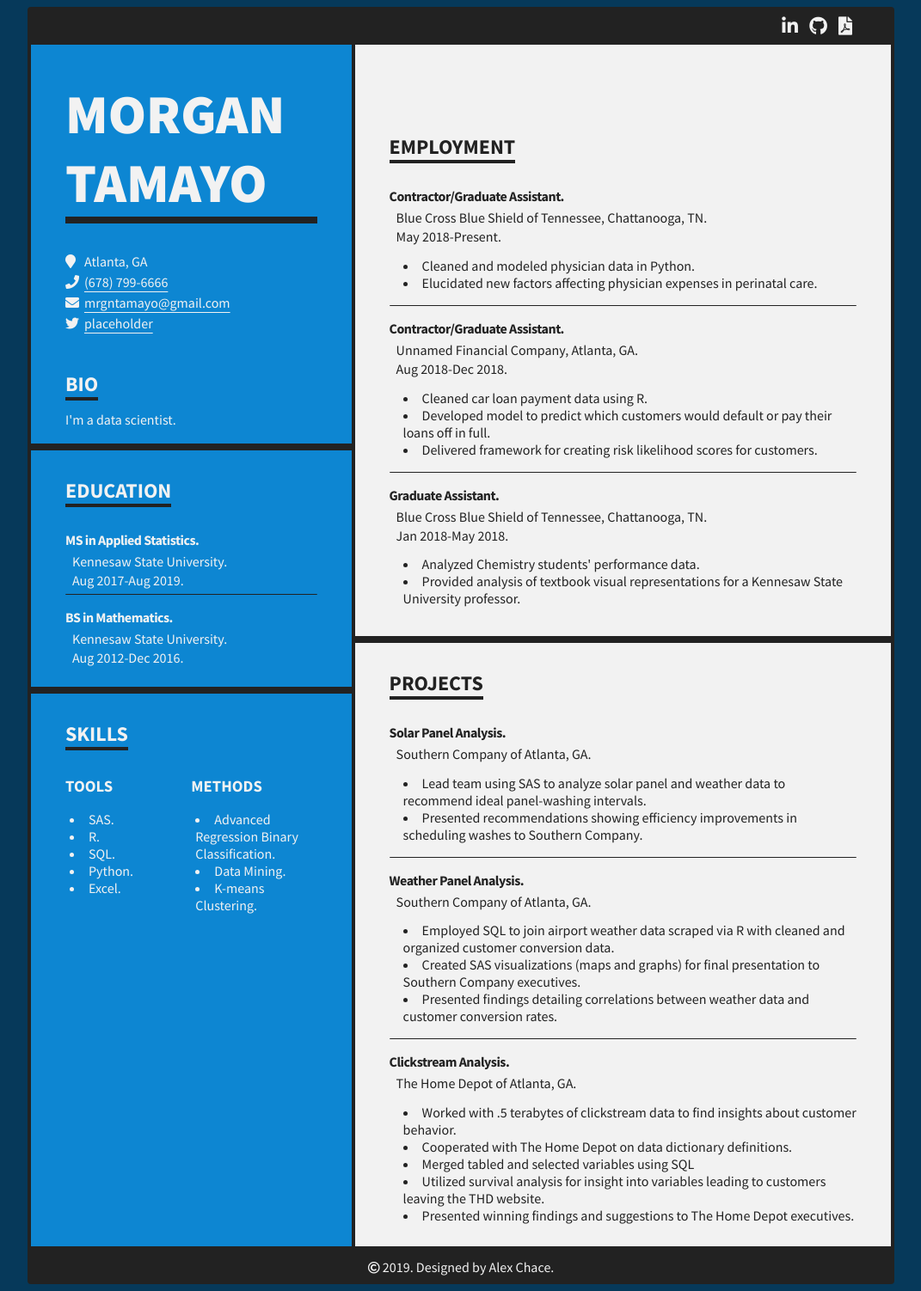
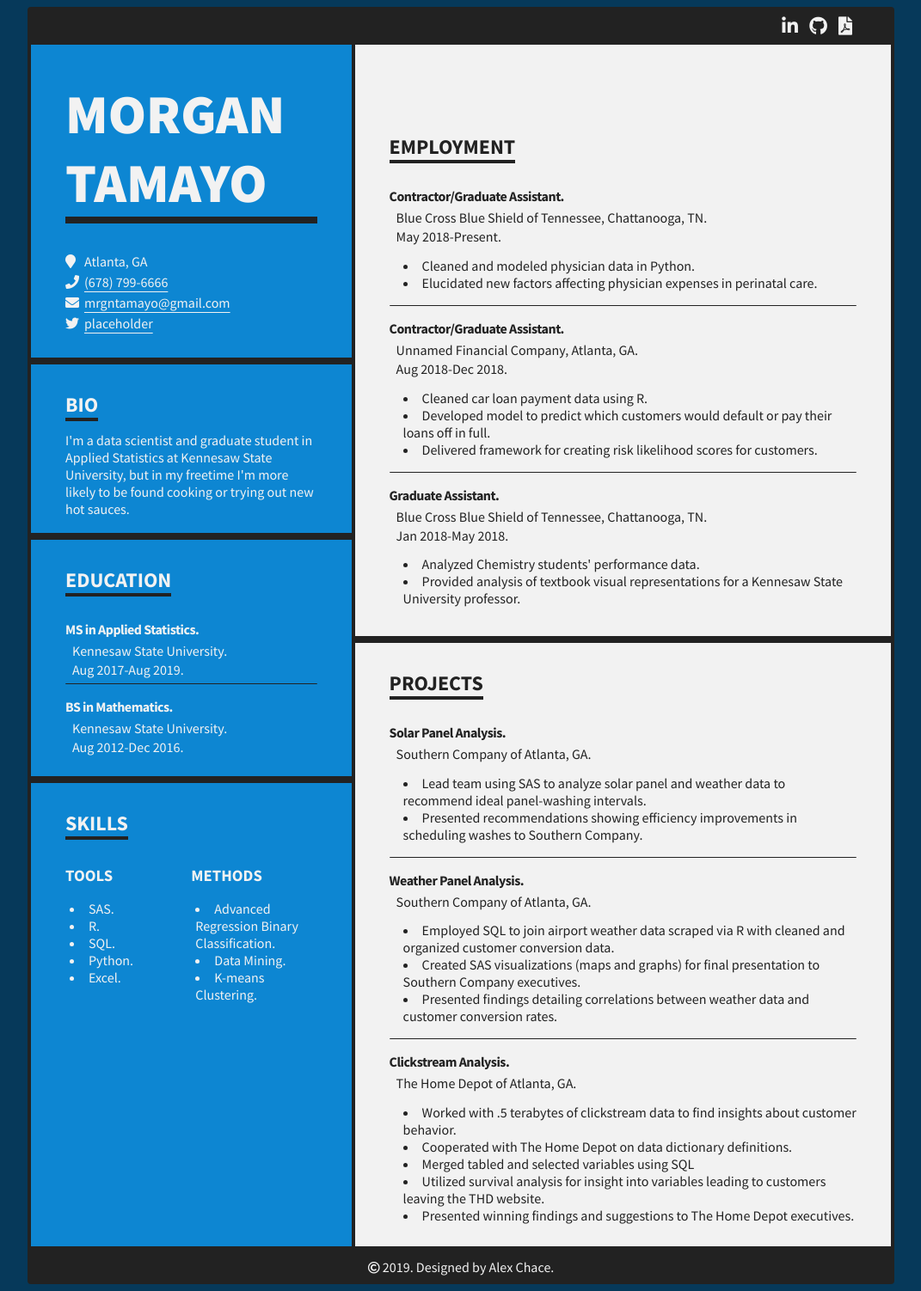
Before and after one commit to mrgntamayo/mrgntamayo.github.io, a Jekyll site: the page built from index.md, in a window 1280 px wide. Shown: the whole page at 86% size, without its empty margins (104-1175 px from the left). Built offline with Jekyll 4.4.1, drawn with Linux system fonts in a browser that asks for light colours; nearby versions of some CDN libraries.

Commit message:
added bio

```diff
--- a/_data/cv.yaml
+++ b/_data/cv.yaml
@@ -6,7 +6,7 @@ twitter: placeholder
 github: placeholder
 linkedin: morgan-tamayo
 bio: >-
-  I'm a data scientist.
+    I'm a data scientist and graduate student in Applied Statistics at Kennesaw State University, but in my freetime I'm more likely to be found cooking or trying out new hot sauces.
 
 skills:
   tools:
--- a/_includes/cv/about.html
+++ b/_includes/cv/about.html
@@ -19,5 +19,7 @@
     </div>
 </div>
 
+<hr class="separator">
+
 <h2 class="section">Bio</h2>
 <div class="bio">{{ site.data.cv.bio }}</div>
```
Also changed, not shown: 6 other files.
